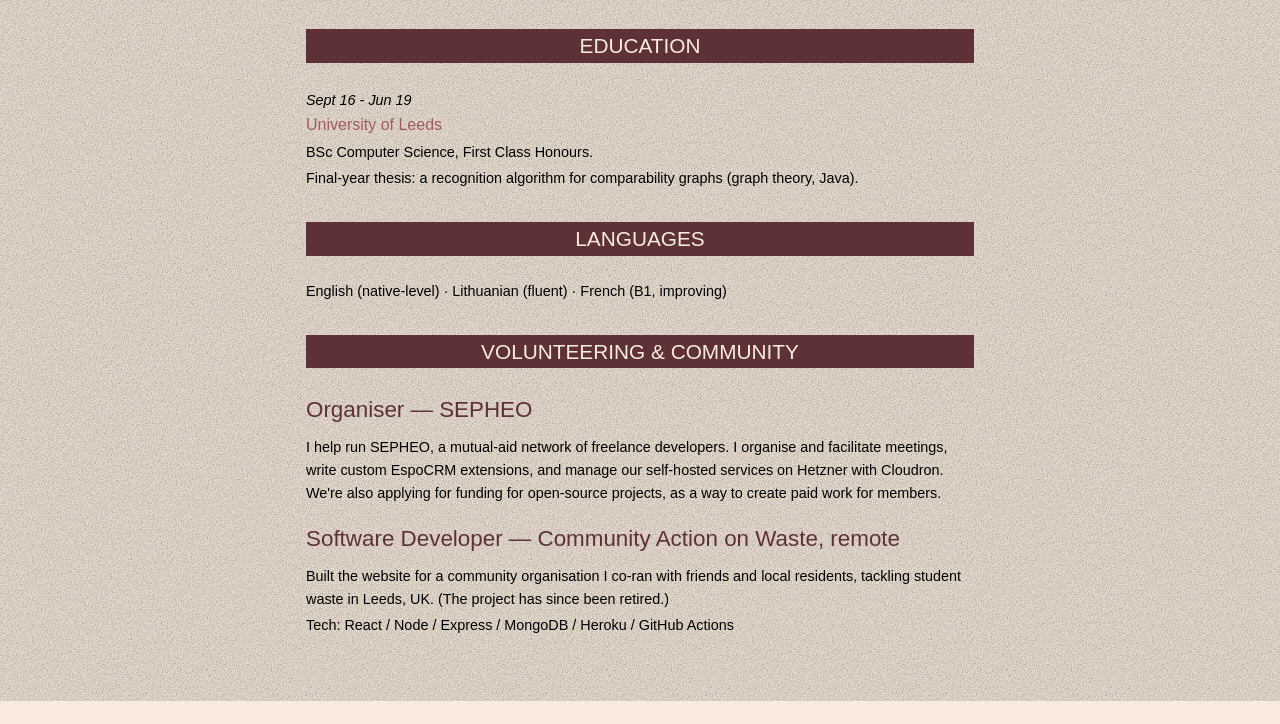
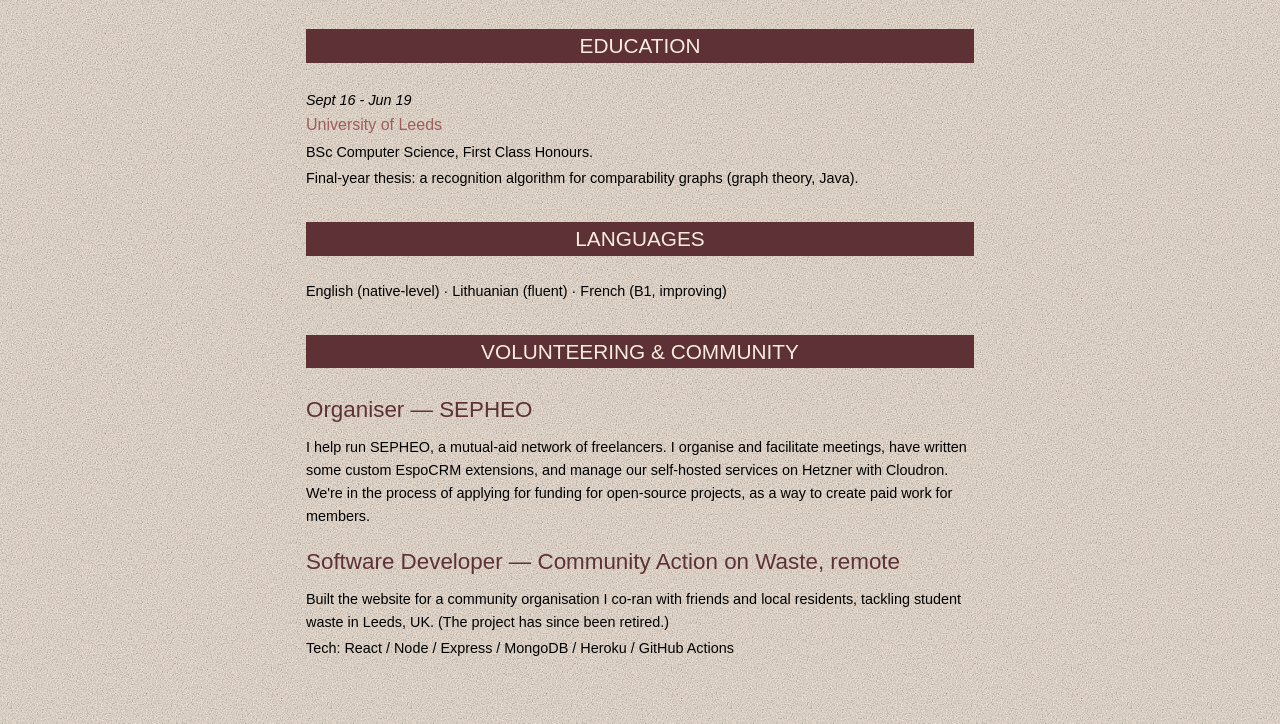
Before and after one commit to MemorySounds/profile, an Eleventy site: page src/cv/index.html in a window 1280 px wide. Shown: the part 2223-2947 px from the top of the page. Before the commit the page ends 2924 px from the top, so only its background shows below. Built offline with nearby package versions, Linux system fonts and the light colour scheme; Eleventy itself is replaced by a stand-in of ours; files that its build step writes are made by us from their sources.

Commit message:
content change in sepheo cv mode

```diff
--- a/src/cv/index.html
+++ b/src/cv/index.html
@@ -663,10 +663,10 @@
         <div class="volunteering-item">
           <h4>Organiser — SEPHEO</h4>
           <p>
-            I help run SEPHEO, a mutual-aid network of freelance developers. I
-            organise and facilitate meetings, write custom EspoCRM extensions,
+            I help run SEPHEO, a mutual-aid network of freelancers. I
+            organise and facilitate meetings, have written some custom EspoCRM extensions,
             and manage our self-hosted services on Hetzner with Cloudron. We're
-            also applying for funding for open-source projects, as a way to
+            in the process of applying for funding for open-source projects, as a way to
             create paid work for members.
           </p>
         </div>
```
